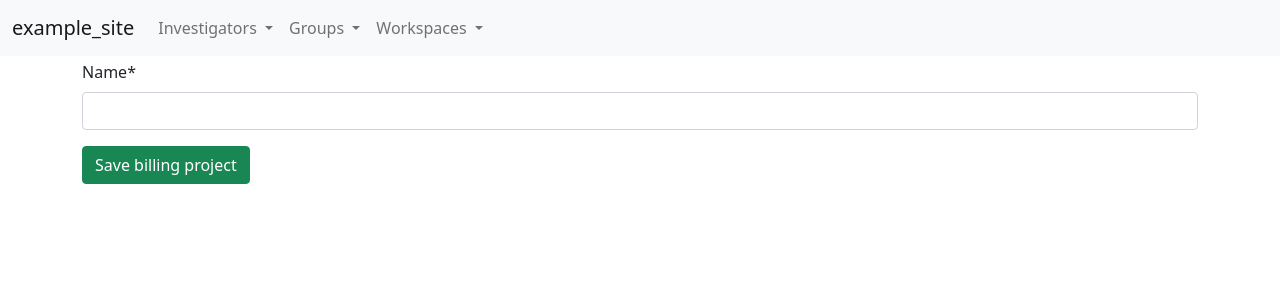
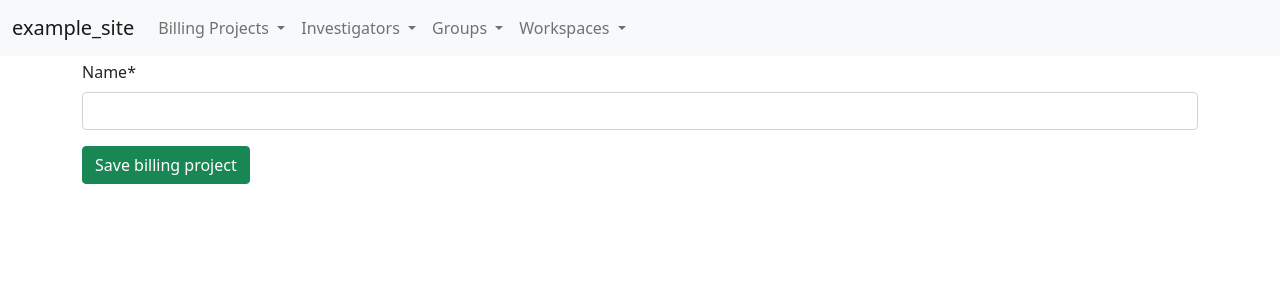
Before and after one commit to UW-GAC/django-anvil-consortium-manager, a Django app: page /anvil/billing_projects/new/ in a window 1280 px wide. Shown: the top 300 px of the page. Run offline with Django 3.2, Linux system fonts and the light colour scheme; some libraries are stand-ins or nearby versions.

Commit message:
Add a Billing Projects tab to the navbar

```diff
--- a/example_site/templates/base.html
+++ b/example_site/templates/base.html
@@ -46,6 +46,20 @@
 
           <div class="collapse navbar-collapse" id="navbarSupportedContent">
             <ul class="navbar-nav mr-auto">
+
+              <li class="nav-item dropdown">
+                <a class="nav-link dropdown-toggle" href="#" id="navbarDarkDropdownMenuLink" role="button" data-bs-toggle="dropdown" aria-expanded="false">
+                  Billing Projects
+                </a>
+                <ul class="dropdown-menu dropdown-menu-dark" aria-labelledby="navbarDarkDropdownMenuLink">
+                  <li>
+                    <a class="dropdown-item" href="{% url 'anvil_project_manager:billing_projects:list' %}">List billing projects</a>
+                  </li>
+                  <li>
+                    <a class="dropdown-item" href="{% url 'anvil_project_manager:billing_projects:new' %}">Add a billing project</a>
+                  </li>
+                </ul>
+              </li>
 
               <li class="nav-item dropdown">
                 <a class="nav-link dropdown-toggle" href="#" id="navbarDarkDropdownMenuLink" role="button" data-bs-toggle="dropdown" aria-expanded="false">
```
